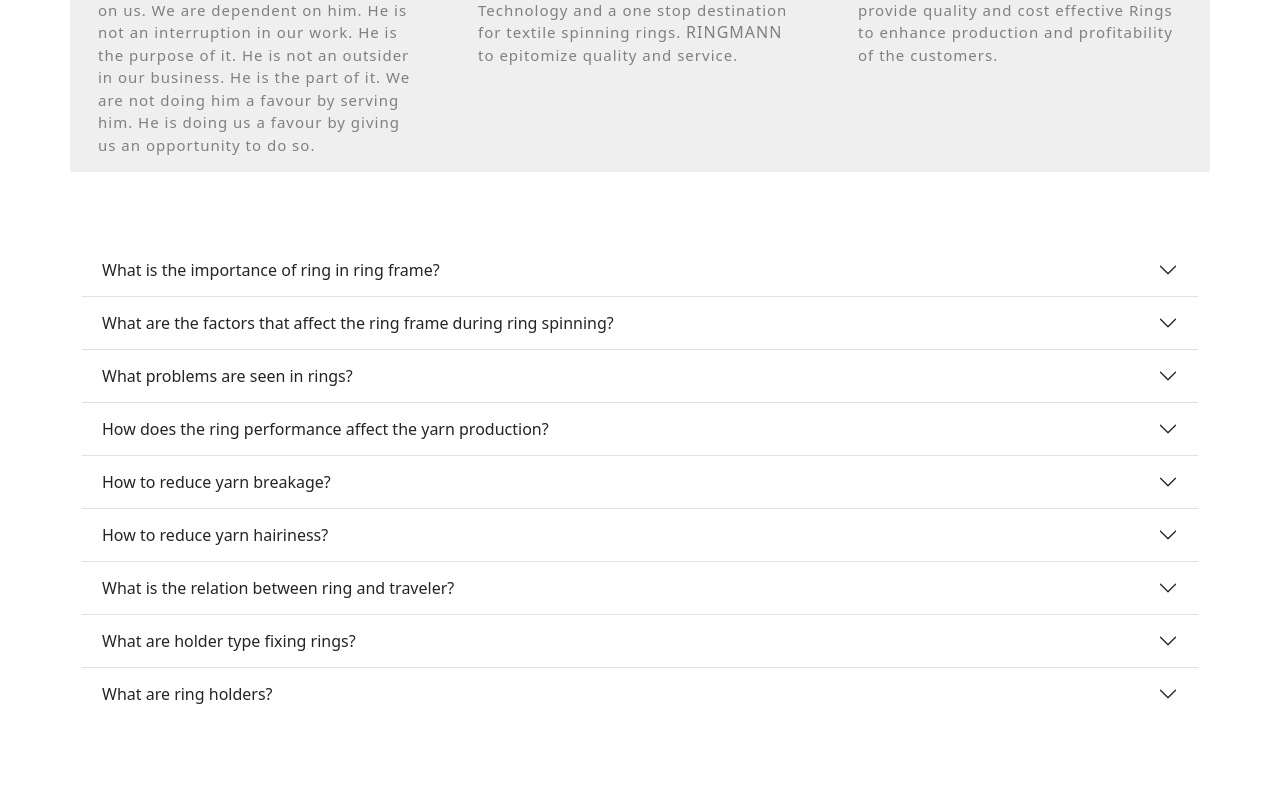
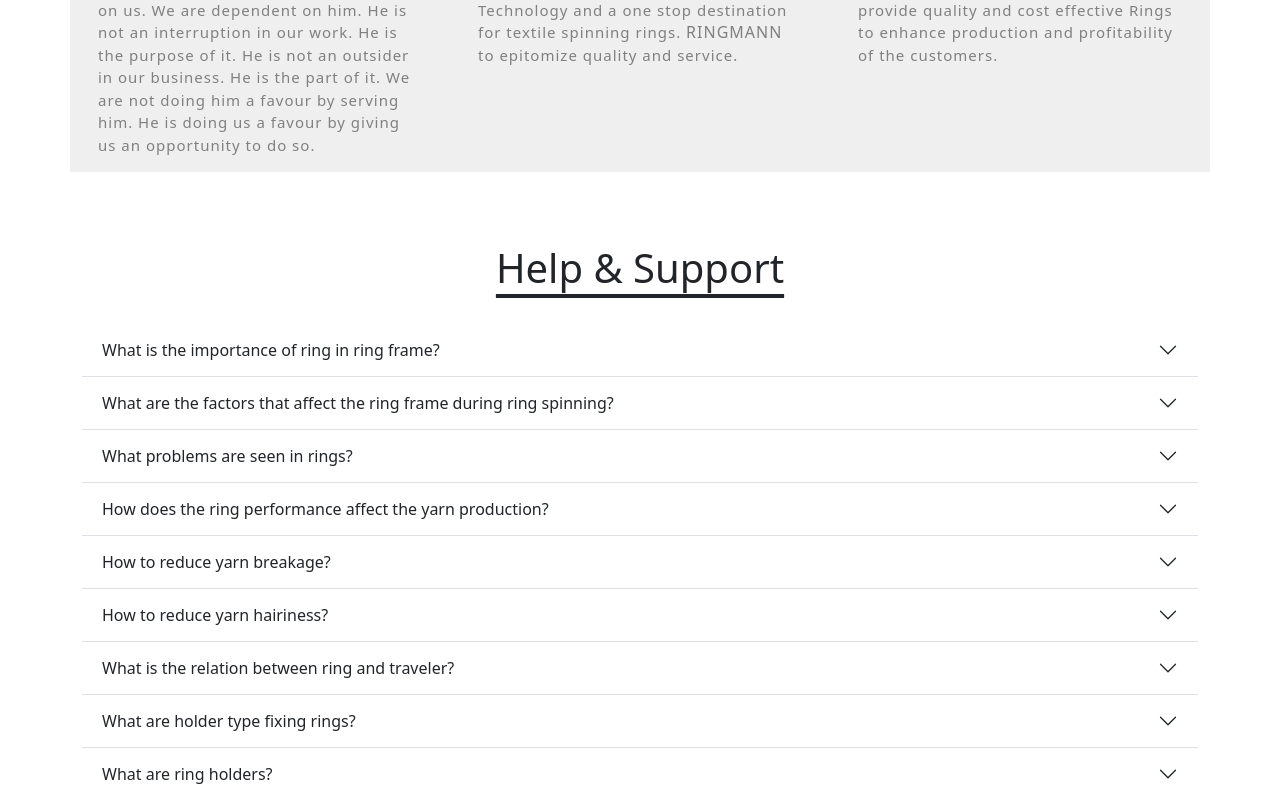
Before and after one commit to Aena19/NewRingmann, an Angular app: page / in a window 1280 px wide. Shown: the part 1680-2480 px from the top of the page. Before the commit the page ends 2400 px from the top, so only its background shows below. Built offline with nearby package versions, Linux system fonts and the light colour scheme.

Commit message:
Publishing to GitHub

```diff
--- a/src/app/support/support.component.html
+++ b/src/app/support/support.component.html
@@ -1,4 +1,7 @@
 <div class="container">
+    <p class="h1 title text-center ">Help & Support</p>
+    <br>
+
     <div class="accordion accordion-flush" id="supportAccordion">
 
       <!-- The FAQ no.1 -->
```
